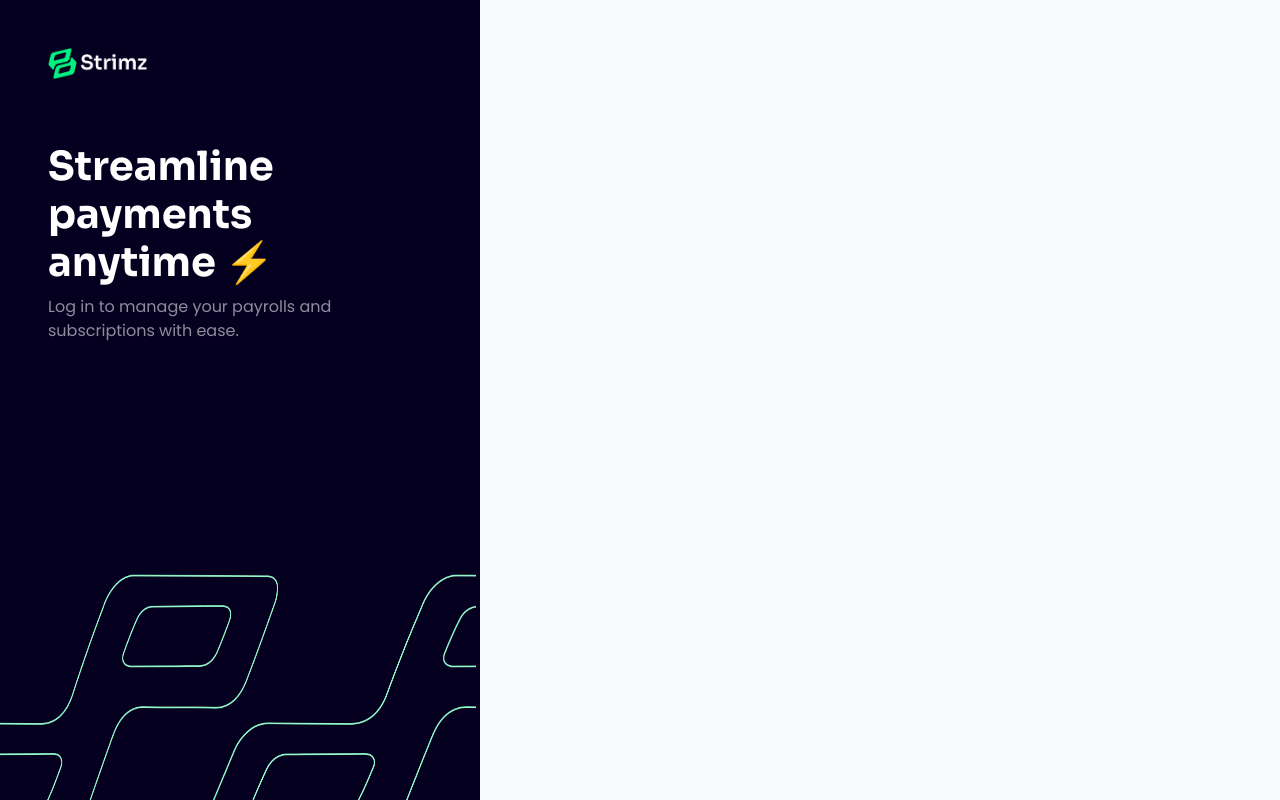
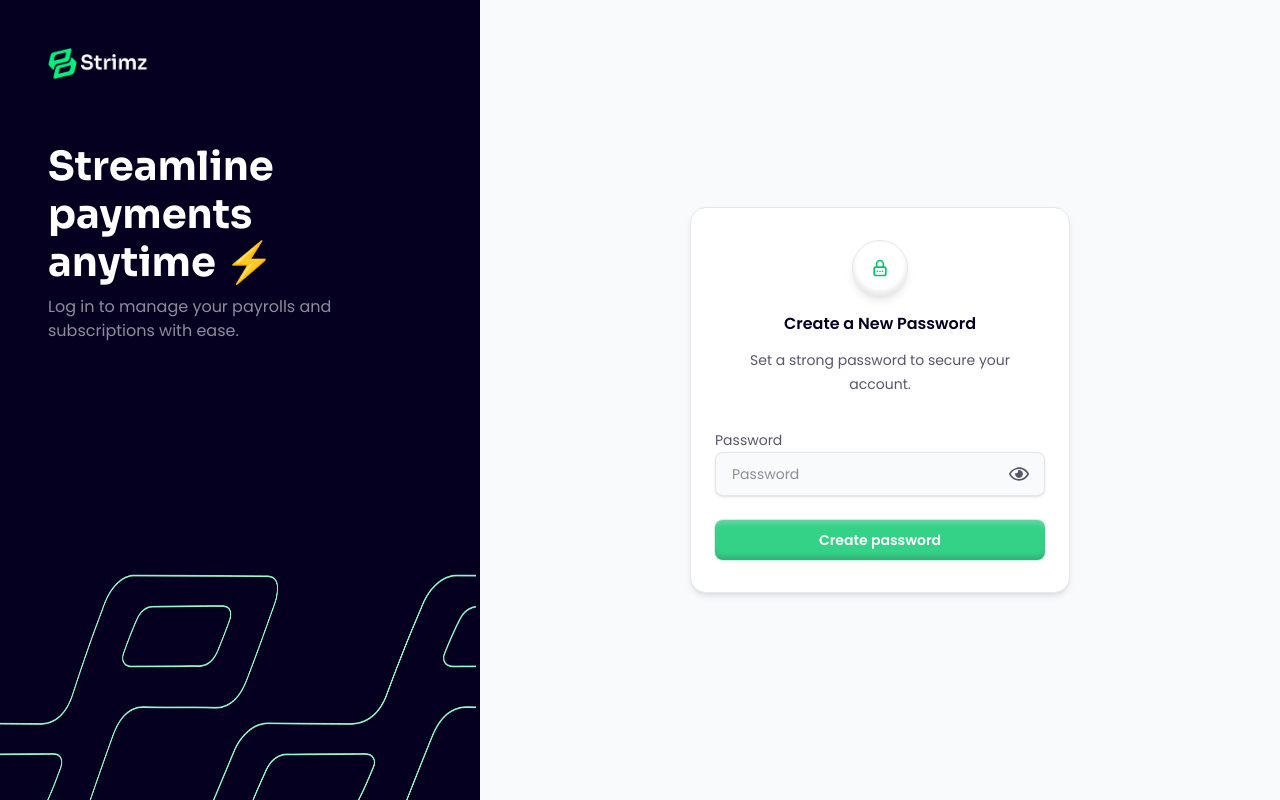
Before and after one commit to strimz-headquarters/frontendv1, a Next.js app: page /set-password in a window 1280 px wide. Built offline with nearby package versions, Linux system fonts and the light colour scheme.

Commit message:
feat: added set new password page

```diff
--- a/app/(auth)/set-password/page.tsx
+++ b/app/(auth)/set-password/page.tsx
@@ -1,3 +1,4 @@
+import SetNewPasswordForm from "@/components/auth/SetNewPassword";
 import Logo from "@/components/shared/Logo";
 import StrimzLogo from "@/public/logo/authLogo.png"
 import authPattern from "@/public/vec/authPattern.png"
@@ -19,7 +20,7 @@ export default function SetNewPassword() {
                 </div>
             </section>
             <section className="md:col-span-5 flex justify-center items-center bg-[#F9FAFB]">
-
+                <SetNewPasswordForm />
             </section>
         </main>
     )
--- /dev/null
+++ b/components/auth/SetNewPassword/index.tsx
@@ -0,0 +1,141 @@
+/* eslint-disable @typescript-eslint/no-explicit-any */
+'use client'
+import ErrorDisplay from "@/components/shared/ErrorMsg";
+import { Formik, Form, Field, ErrorMessage, FormikHelpers } from "formik";
+import { useState } from "react";
+import { AiOutlineLoading3Quarters } from "react-icons/ai";
+import * as Yup from "yup";
+import { FaRegEye } from "react-icons/fa";
+import { FaRegEyeSlash } from "react-icons/fa";
+import { TbLockPassword } from 'react-icons/tb'
+import { useRouter } from "next/navigation";
+
+const SetNewPasswordForm = () => {
+    return (
+        <div className="shadow-authCardShadow md:w-[380px] w-full rounded-[16px] bg-white border border-[#E5E7EB] flex flex-col gap-4 items-center py-8 px-6 relative">
+            <div className="w-[56px] h-[56px] flex justify-center items-center bg-white border-[0.7px] border-[#E5E7EB] rounded-full shadow-verifyMShadow text-strimzBrandAccent">
+                <TbLockPassword className="w-5 h-5" />
+            </div>
+
+            <div className="w-full flex flex-col gap-3">
+                <h4 className="font-poppins font-[600] text-base text-strimzPrimary text-center">Create a New Password</h4>
+                <p className="font-poppins font-[400] text-[14px] leading-[24px] text-[#58556A] text-center px-3">Set a strong password to secure your account. </p>
+            </div>
+
+            <FormInputs />
+        </div>
+    )
+}
+
+export default SetNewPasswordForm
+
+
+interface FormInputValues {
+    password: string;
+}
+
+const FormInputs = () => {
+    const [isSending, setIsSending] = useState<boolean>(false);
+    const [showPassword, setShowPassword] = useState<boolean>(false);
+
+    const router = useRouter();
+
+    //initial form values
+    const initialValues: FormInputValues = {
+        password: ""
+    };
+
+    const validationSchema = Yup.object({
+        password: Yup.string()
+            .required("Password is required")
+            .min(8, "Password must be at least 8 characters")
+            .matches(/[A-Z]/, "Password must contain at least one uppercase letter")
+            .matches(/\d/, "Password must contain at least one number"),
+    });
+
+    // OnSubmit handler
+    const onSubmit = async (
+        values: FormInputValues,
+        { resetForm }: FormikHelpers<FormInputValues>
+    ) => {
+        try {
+            setIsSending(true);
+
+            console.log("Password", values.password);
+
+            await new Promise((resolve) => setTimeout(resolve, 2000)); // Simulate delay
+
+            // Reset the form after successful submission
+            resetForm();
+            router.push("/login");
+            console.log("created successfully!");
+        } catch (error) {
+            console.error("Failed to create:", error);
+        } finally {
+            setIsSending(false);
+        }
+    };
+    return (
+        <Formik
+            initialValues={initialValues}
+            validationSchema={validationSchema}
+            onSubmit={onSubmit}
+            validateOnChange={true}
+        >
+            {(formik) => {
+                const { dirty, isValid, errors } = formik;
+                return (
+                    <Form className="w-full flex flex-col gap-3 mt-4">
+
+                        {/* Password */}
+                        <div className="w-full flex flex-col">
+                            <label
+                                htmlFor="password"
+                                className="font-poppins text-[14px] text-[#58556A] leading-[24px]"
+                            >
+                                Password
+                            </label>
+                            <div className="relative w-full h-[44px]">
+                                <Field
+                                    type={showPassword ? "text" : "password"}
+                                    name="password"
+                                    id="password"
+                                    placeholder="Password"
+                                    className={`w-full rounded-[8px] border bg-[#F9FAFB] shadow-navbarShadow h-full font-poppins text-[14px] placeholder:text-[14px] placeholder:text-[#8E8C9C] text-[#8E8C9C] pl-4 pr-14 outline-none transition duration-300 focus:border-strimzBrandAccent ${errors.password ? "border-red-500" : "border-[#E5E7EB]"
+                                        }`}
+                                />
+                                <button
+                                    type="button"
+                                    onClick={() => setShowPassword((prev) => !prev)}
+                                    className="absolute right-4 top-1/2 -translate-y-1/2 text-[#58556A]"
+                                >
+                                    {showPassword ? (
+                                        <FaRegEyeSlash className="w-5 h-5" />
+                                    ) : (
+                                        <FaRegEye className="w-5 h-5" />
+                                    )}
+                                </button>
+                            </div>
+                            <ErrorMessage
+                                name="password"
+                                component={({ children }: any) => <ErrorDisplay message={children} />}
+                            />
+                        </div>
+
+                        {/* btn */}
+                        <button type="submit" disabled={!(dirty && isValid)} className='w-full h-[40px] mt-3 flex justify-center items-center rounded-[8px] bg-strimzBrandAccent text-[#FFFFFF] font-poppins font-[600] shadow-joinWaitlistBtnShadow text-shadow text-[14px] disabled:opacity-80 disabled:cursor-not-allowed'>
+                            {
+                                isSending ?
+                                    (<span className="flex items-center text-[#FFFFFF] gap-1">
+                                        <AiOutlineLoading3Quarters className="animate-spin text-[#FFFFFF]" />
+                                        Creating...
+                                    </span>)
+                                    : (<span>Create password</span>)
+                            }
+                        </button>
+                    </Form>
+                )
+            }}
+        </Formik>
+    )
+}
```
